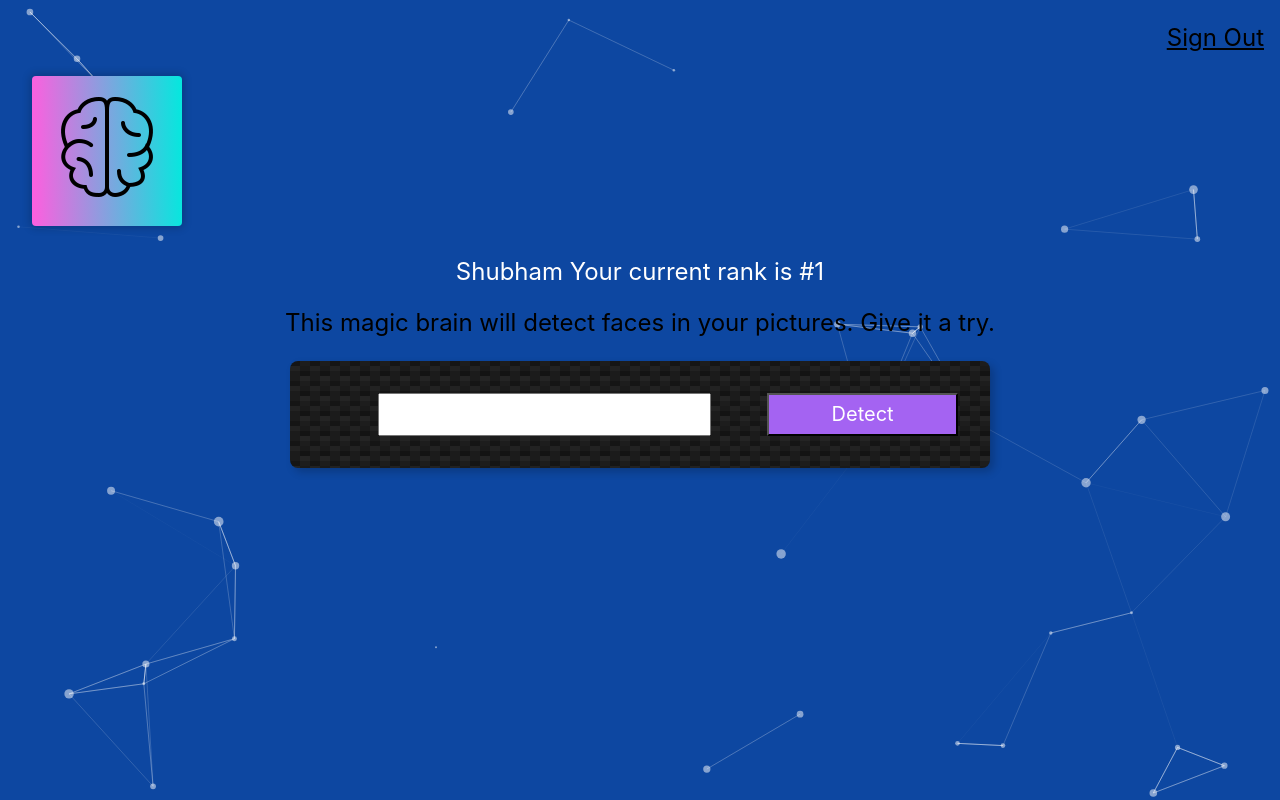
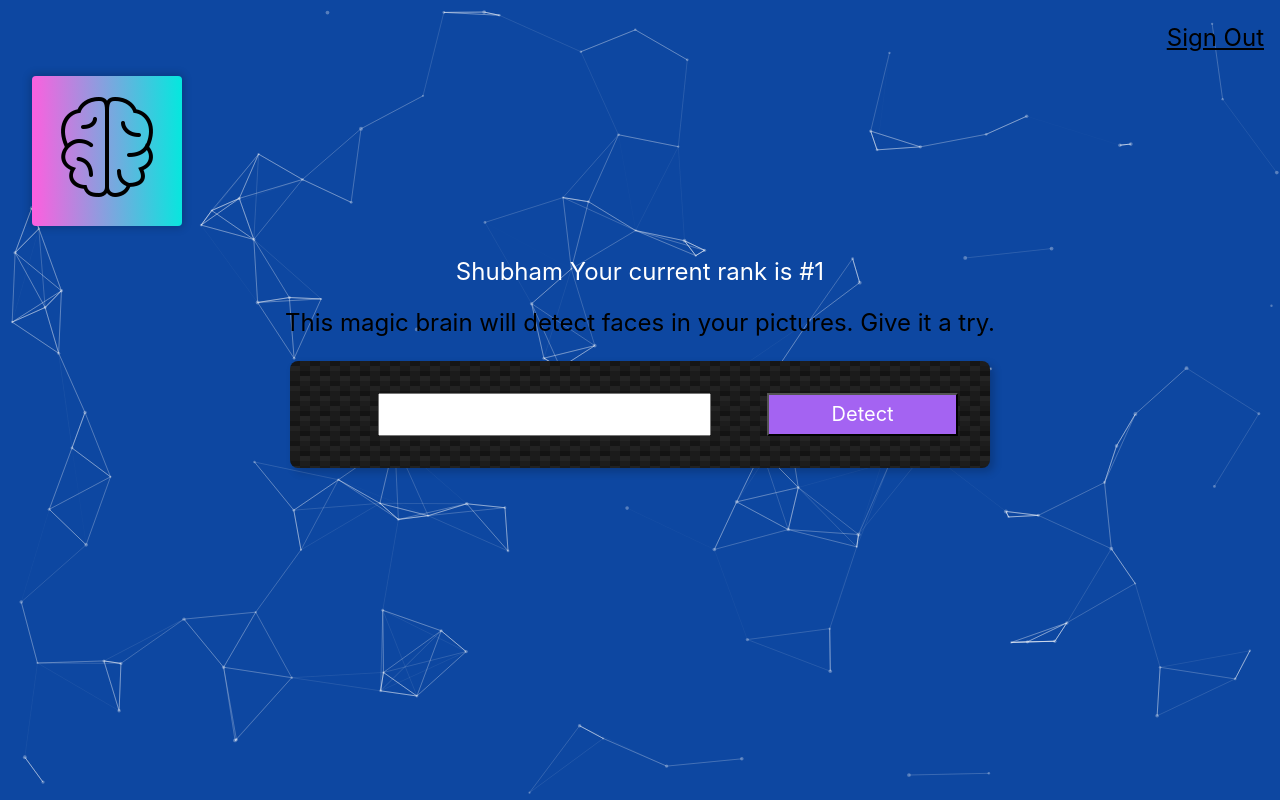
Before and after one commit to shubhamuni/smart_brain, a React (Create React App) app: page / in a window 1280 px wide. Built offline with nearby package versions, Linux system fonts and the light colour scheme.

Commit message:
changed attribute values

```diff
--- a/src/App.js
+++ b/src/App.js
@@ -53,7 +53,7 @@ function App() {
                     },
                     modes: {
                         push: {
-                            quantity: 4,
+                            quantity: 10,
                         },
                         repulse: {
                             distance: 200,
@@ -67,7 +67,7 @@ function App() {
                     },
                     links: {
                         color: "#ffffff",
-                        distance: 150,
+                        distance: 100,
                         enable: true,
                         opacity: 0.5,
                         width: 1,
@@ -79,24 +79,24 @@ function App() {
                             default: "bounce",
                         },
                         random: false,
-                        speed: 6,
+                        speed: 5,
                         straight: false,
                     },
                     number: {
                         density: {
                             enable: true,
-                            area: 800,
+                            area: 100,
                         },
-                        value: 80,
+                        value: 290,
                     },
                     opacity: {
-                        value: 0.5,
+                        value: 0.3,
                     },
                     shape: {
                         type: "circle",
                     },
                     size: {
-                        value: { min: 1, max: 5 },
+                        value: { min: 1, max: 2 },
                     },
                 },
                 detectRetina: true,
```
